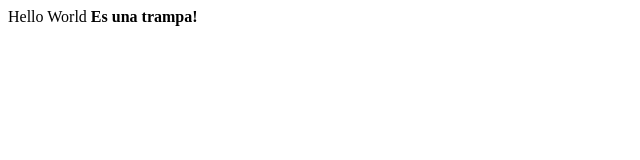
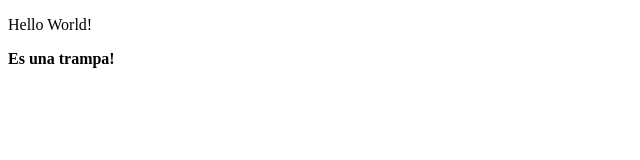
Before and after one commit to spetrovas99/EjercicioTallerHtmlCss, a plain HTML site: page index.html in a window 1280 px wide. Shown: the whole page, without its empty margins (0-640 px from the left). Drawn offline with Linux system fonts and the light colour scheme.

Commit message:
Add paragraph

```diff
--- a/index.html
+++ b/index.html
@@ -1,9 +1,10 @@
 <!DOCTYPE html>
 <html>
   <head>
-    <tittle>Hello World</tittle>
+    <title>My first Web</title>
   </head>
   <body>
+    <p>Hello World!</p>
     <strong>Es una trampa!</strong>
   </body>
 </html>
```
